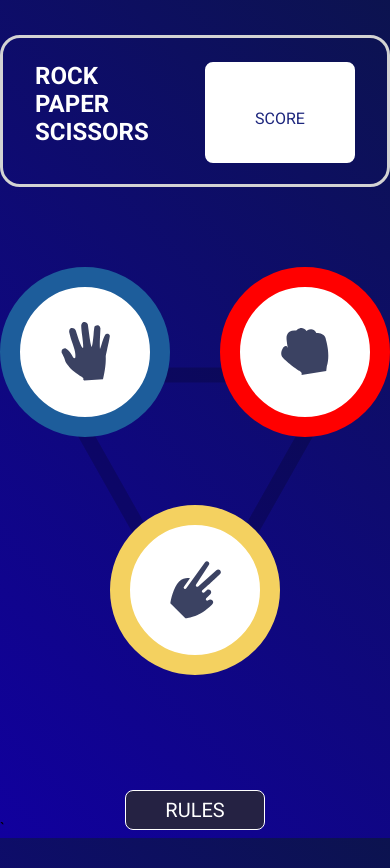
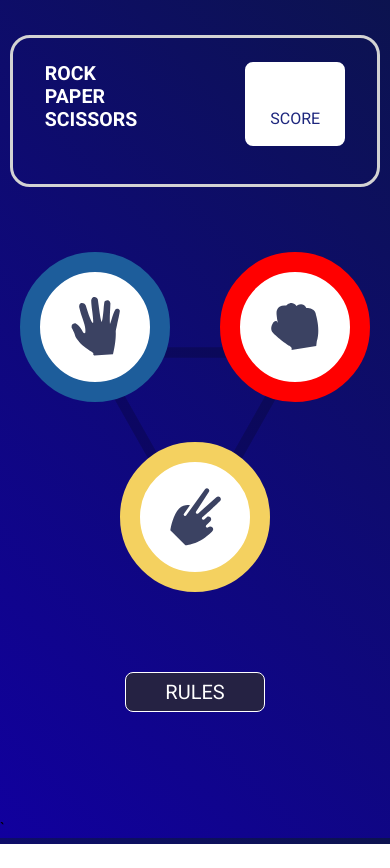
Before and after one commit to NyxRalph/Rock-Paper-Scissors, a plain HTML site: page index.html in a window 390 px wide. Shown: the top 868 px of the page. After the commit the page ends 844 px from the top, so only its background shows below. Drawn offline with Linux system fonts and the light colour scheme.

Commit message:
mobile view

```diff
--- a/index.html
+++ b/index.html
@@ -53,9 +53,9 @@
 
 
     <div id="sect__three">
-      <div class="rules">
+
         <button class="rules__btn">RULES</button>
-      </div>
+
     </div>
 
 
@@ -109,7 +109,7 @@
           <button id="paper1" class="games__tile--1 tile " name="paper">
             <img src="./images/icon-paper.svg" class="paper__img" alt="">
           </button>
-          <button id="paper2" class="games__tile--1 tile tie__ani" name="paper">
+          <button id="rock1" class="games__tile--1 tile tie__ani" name="paper">
             <img src="./images/icon-paper.svg" class="paper__img" alt="">
           </button>
 
--- a/style.css
+++ b/style.css
@@ -15,6 +15,7 @@ body{
     align-items: center;
     flex-direction: column;
     height: 97vh;
+    overflow: hidden;
 }
 
 /*
@@ -105,6 +106,7 @@ GAME BOARD
    justify-content: center;
    align-items: center;
    height: 100vh;
+
 }
 #tri__img{
     display: flex;
@@ -206,8 +208,21 @@ RULES__BTN
     border-radius: 8px;
     background-color: #252243;
     font-size: 20px;
-    position: relative;
-    bottom: 35px;
+    position: absolute;
+   bottom: 75px;
+   right: 10%;
+   transition: all 100ms ease ;
+}
+.rules__btn:hover{
+    scale: 1.05;
+    cursor: pointer;
+}
+.rules__btn:active{
+    background-color: #fff;
+    color: #252243;
+    border-color: #fff;
+    transition: all 100ms ease ;
+    scale: 0.95;
 }
 
 li{
@@ -498,3 +513,88 @@ ul{
         opacity: 1;
     }
 }
+
+@media (max-width: 425px) {
+    /* #RPS__GAME{
+        height: 97vh;
+        overflow: hidden;
+    } */
+    /* .game__board {
+        height: 90vh;
+        overflow: hidden;
+    } */
+    .name__board{
+        width: 95%;
+    }
+    .name__board--descrip{
+        font-size: 13px;
+    }
+    .name__board--score{
+        max-width: 100px;
+        height: 10vh;
+    }
+    .score__descrip{
+
+    }
+    .score,
+    .score__descrip{
+        position: relative;
+        bottom: -8px;
+    }
+    #paper,
+    #rock,
+    #scissors{
+        width: 150px;
+        height: 150px;
+    }
+    #tri__img{
+        width: 220px;
+    }
+    .first__tiles{
+        position: relative;
+        top: 55px;
+        max-width: 350px;
+    }
+    .games__tile--3{
+        position: relative;
+        bottom: 100px;
+    }
+    .rules__btn{
+        position: relative;
+        left: 0px;
+        bottom: 30px;
+
+    }
+    #playing{
+        overflow: hidden;
+        height: 97vh;
+    }
+    #rock1,
+    #paper1{
+        width: 150px;
+        height: 150px;
+    }
+    .player__text,
+    .house__text{
+        font-size: 16px;
+        padding: 0px ;
+    }
+    .game__play--para{
+        display: flex;
+        align-items: center;
+        justify-content: space-between;
+        max-width: 290px;
+    }
+    .win_or_lose{
+        position: relative;
+         top: 230px;
+    }
+    .play__again__btn{
+        position: absolute;
+        top: 525px;
+    }
+}
+
+@media (max-width: 768px) {
+
+}
--- a/style2.css
+++ /dev/null
@@ -1,21 +0,0 @@
-#rock{
-    width: 100px;
-    height: 50px;
-    margin: 25px;
-    color: lightgray;
-    border: 2px solid black;
-}
-#paper{
-    width: 100px;
-    height: 50px;
-    margin: 25px;
-    color: lightgray;
-    border: 2px solid black;
-}
-#scissors{
-    width: 100px;
-    height: 50px;
-    margin: 25px;
-    color: lightgray;
-    border: 2px solid black;
-}
```
Also changed, not shown: index2.html (deleted, +0 -25 lines).
